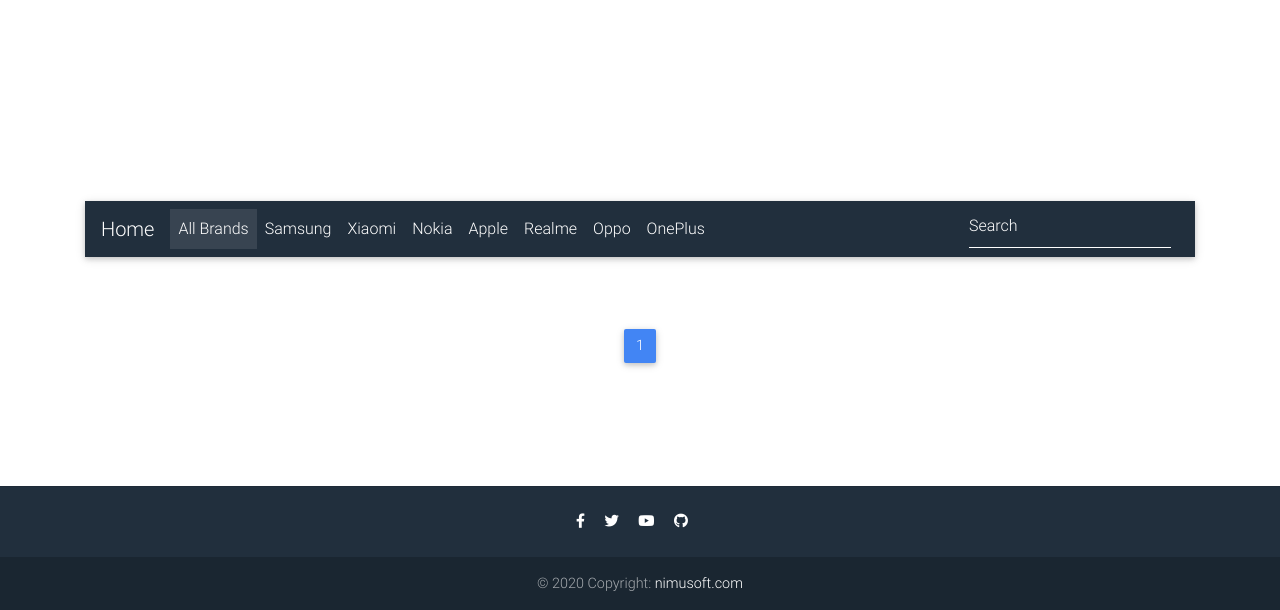
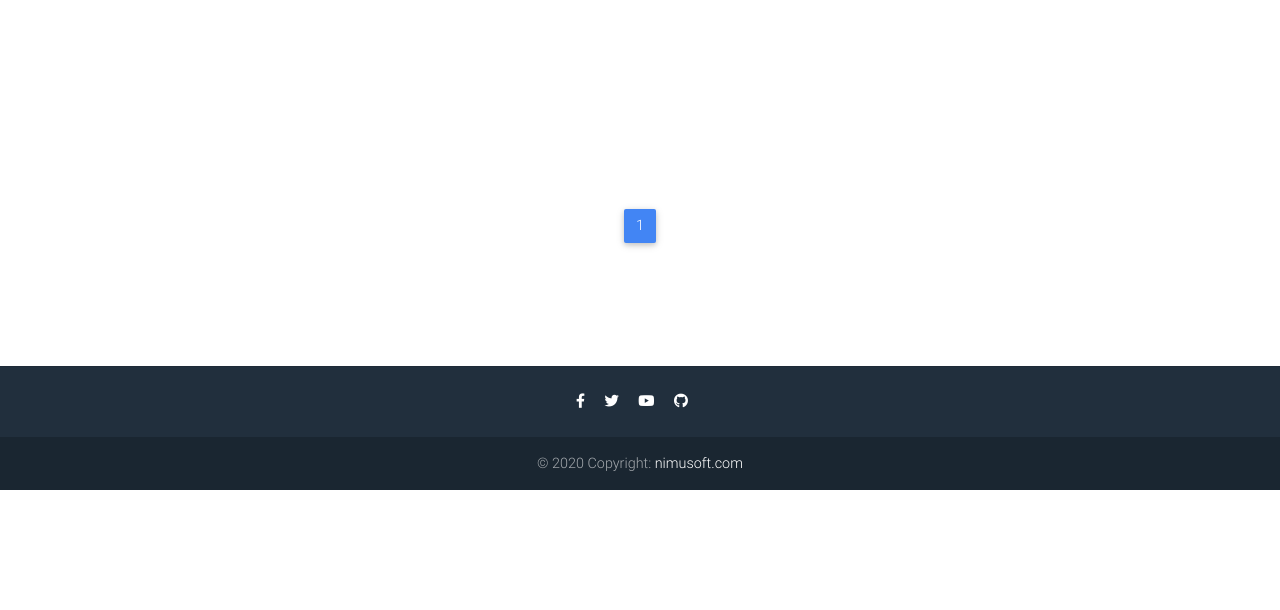
Before and after one commit to floydflava/wefastco, a Django app: page / in a window 1280 px wide. Shown: the part 335-945 px from the top of the page. After the commit the page ends 825 px from the top, so only its background shows below. Run offline with Django 3.2, Linux system fonts and the light colour scheme; data that the repository does not hold is empty; parts of the project's set-up code (start-up, migrations or seed data) failed here and were passed over; some libraries are stand-ins or nearby versions.

Commit message:
make it better

```diff
--- a/templates/home.html
+++ b/templates/home.html
@@ -101,73 +101,6 @@
   <main>
     <div class="container">
 
-      <!--Navbar-->
-      <nav class="navbar navbar-expand-lg navbar-dark mdb-color mt-3 mb-5">
-
-        <!-- Navbar brand -->
-        <a href="/">
-        <span class="navbar-brand">Home</span>
-        </a>
-
-        <!-- Collapse button -->
-        <button class="navbar-toggler" type="button" data-toggle="collapse" data-target="#basicExampleNav"
-          aria-controls="basicExampleNav" aria-expanded="false" aria-label="Toggle navigation">
-          <span class="navbar-toggler-icon"></span>
-        </button>
-
-        <!-- Collapsible content -->
-        <div class="collapse navbar-collapse" id="basicExampleNav">
-
-          <!-- Links -->
-          <ul class="navbar-nav mr-auto">
-            <li class="nav-item active">
-              <a class="nav-link" href="/">All Brands
-                <span class="sr-only">(current)</span>
-              </a>
-            </li>
-
-            <li class="nav-item">
-              <a class="nav-link" href="/samsung">Samsung</a>
-            </li>
-            <li class="nav-item">
-              <a class="nav-link" href="/xiaomi">Xiaomi</a>
-            </li>
-            <li class="nav-item">
-              <a class="nav-link" href="/nokia">Nokia</a>
-            </li>
-
-            <li class="nav-item">
-              <a class="nav-link" href="/apple">Apple</a>
-            </li>
-
-            <li class="nav-item">
-              <a class="nav-link" href="/realme">Realme</a>
-            </li>
-
-            <li class="nav-item">
-              <a class="nav-link" href="/oppo">Oppo</a>
-            </li>
-
-            <li class="nav-item">
-              <a class="nav-link" href="/oneplus">OnePlus</a>
-            </li>
-
-          </ul>
-          <!-- Links -->
-
-          <form action="{% url 'core:search' %}" class="form-inline">
-            <div class="md-form my-0">
-
-
-              <input class="form-control mr-sm-2" type="text" placeholder="Search" aria-label="Search" name="q">
-
-
-            </div>
-          </form>
-        </div>
-        <!-- Collapsible content -->
-
-      </nav>
       <!--/.Navbar-->
 
       <!--Section: Products v.3-->
```
